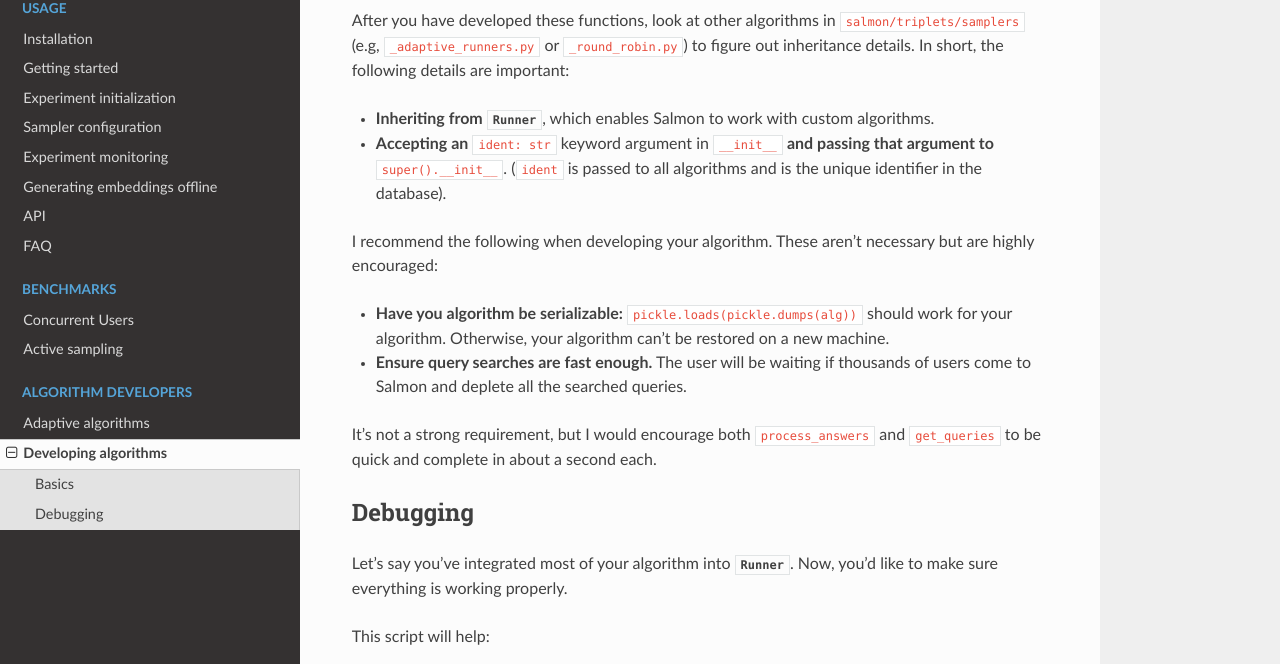
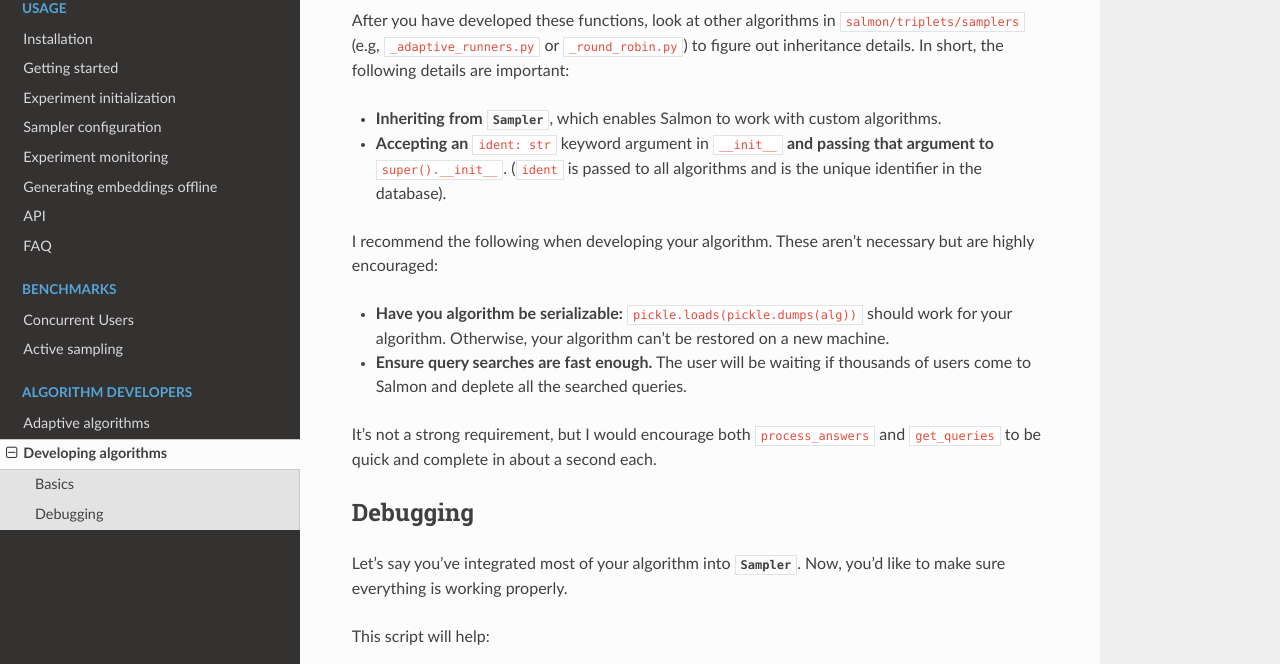
Before and after one commit to stsievert/salmon, a Sphinx documentation site: the page built from docs/source/developers.rst, in a window 1280 px wide and 900 px high, scrolled down 364 px. Shown: the part 147-811 px from the top of the window. Built offline with Sphinx 7.4.7 and the Read the Docs theme 2.0.0, drawn with Linux system fonts in a browser that asks for light colours.

Commit message:
MAINT typo: Runner → Sampler

```diff
--- a/docs/source/adaptive.rst
+++ b/docs/source/adaptive.rst
@@ -6,7 +6,7 @@ The API the must conform to below:
 
 .. autosummary::
 
-   salmon.backend.sampler.Runner
+   salmon.backend.sampler.Sampler
 
 This API balances the fundamentally serial nature of adaptive algorithms with
 the parallel context of web servers.
@@ -34,7 +34,7 @@ following:
    async def process_answer(answer):
        db.push(answer)
 
-The :class:`~salmon.backend.sampler.Runner` API balances the two and runs the code
+The :class:`~salmon.backend.sampler.Sampler` API balances the two and runs the code
 to `receive answers` and `process answers` in separate processes.
 `Processing the received answers` is an optimization that needs to be performed
 quickly because ``model.best_query`` depends on the optimization.
--- a/docs/source/api.rst
+++ b/docs/source/api.rst
@@ -44,14 +44,14 @@ following API:
    :toctree: generated/
    :template: class.rst
 
-   salmon.backend.sampler.Runner
+   salmon.backend.sampler.Sampler
 
 This class enables running a triplet embedding algorithm on Salmon: it provides
 convenient hooks to the database like ``get_queries`` and ``post_answers`` if
 you want to customize the running of the algorithm. By default, the algorithm
-uses ``Runner.run`` to run the algorithm.
+uses ``Sampler.run`` to run the algorithm.
 
-Every class below inherits from :class:`~salmon.backend.sampler.Runner`.
+Every class below inherits from :class:`~salmon.backend.sampler.Sampler`.
 
 
 Passive Algorithms
--- a/docs/source/developers.rst
+++ b/docs/source/developers.rst
@@ -25,7 +25,7 @@ After you have developed these functions, look at other algorithms in
 to figure out inheritance details. In short, the following details are
 important:
 
-* **Inheriting from** :class:`~salmon.backend.alg.Runner`, which enables Salmon
+* **Inheriting from** :class:`~salmon.backend.alg.Sampler`, which enables Salmon
   to work with custom algorithms.
 * **Accepting an** ``ident: str`` keyword argument in ``__init__`` **and
   passing that argument to** ``super().__init__``. (``ident`` is passed to all
@@ -47,7 +47,7 @@ Debugging
 ---------
 
 Let's say you've integrated most of your algorithm into
-:class:`~salmon.backend.sampler.Runner`. Now, you'd like to make sure everything is
+:class:`~salmon.backend.sampler.Sampler`. Now, you'd like to make sure everything is
 working properly.
 
 This script will help:
```
